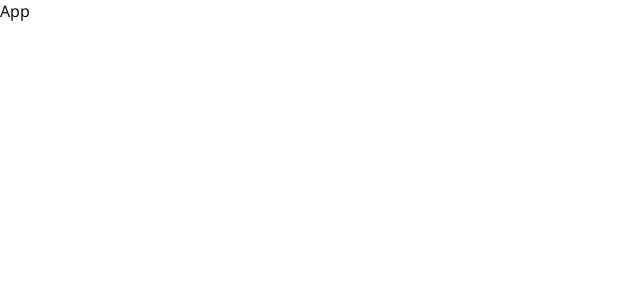
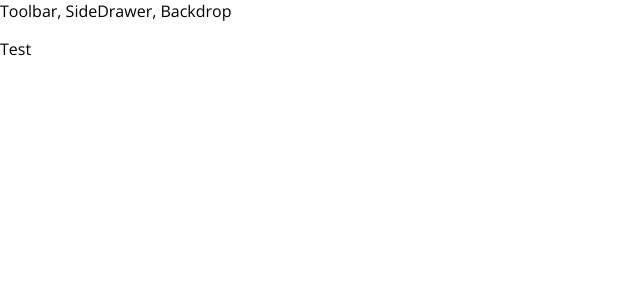
Before and after one commit to QurcoJr/burger-app, a React (Create React App) app: page / in a window 1280 px wide. Shown: the top 300 px of the page, without its empty margins (0-640 px from the left). Built offline with nearby package versions, Linux system fonts and the light colour scheme; the HTML template or start-up script is replaced by a standard one.

Commit message:
add layout component

```diff
--- a/src/App.js
+++ b/src/App.js
@@ -1,8 +1,16 @@
 import React, { Component } from 'react';
+
+import Layout from './components/Layout/Layout';
 
 class App extends Component {
   render() {
-    return <div>App</div>;
+    return (
+      <div>
+        <Layout>
+          <p>Test</p>
+        </Layout>
+      </div>
+    );
   }
 }
 
--- /dev/null
+++ b/src/components/Layout/Layout.js
@@ -0,0 +1,10 @@
+import React from 'react';
+
+const Layout = props => (
+  <>
+    <div>Toolbar, SideDrawer, Backdrop</div>
+    <main>{props.children}</main>
+  </>
+);
+
+export default Layout;
```
